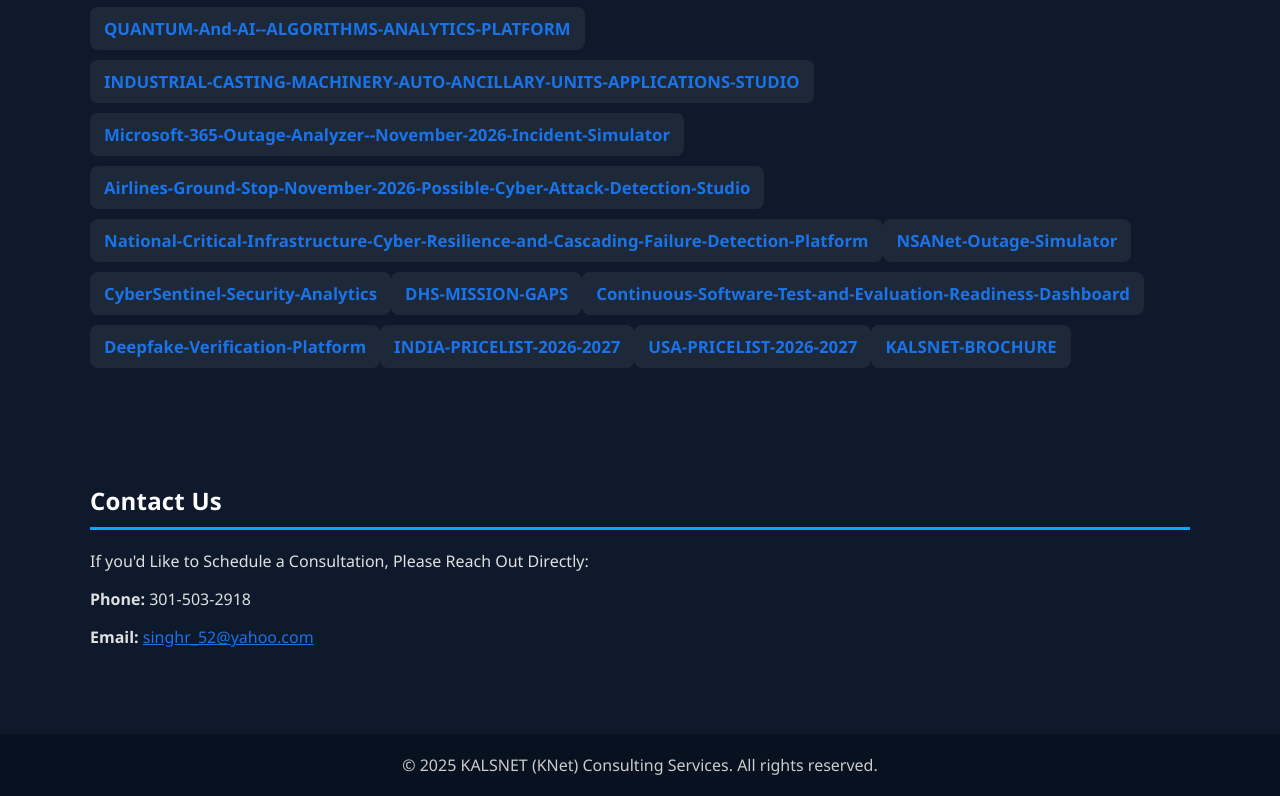
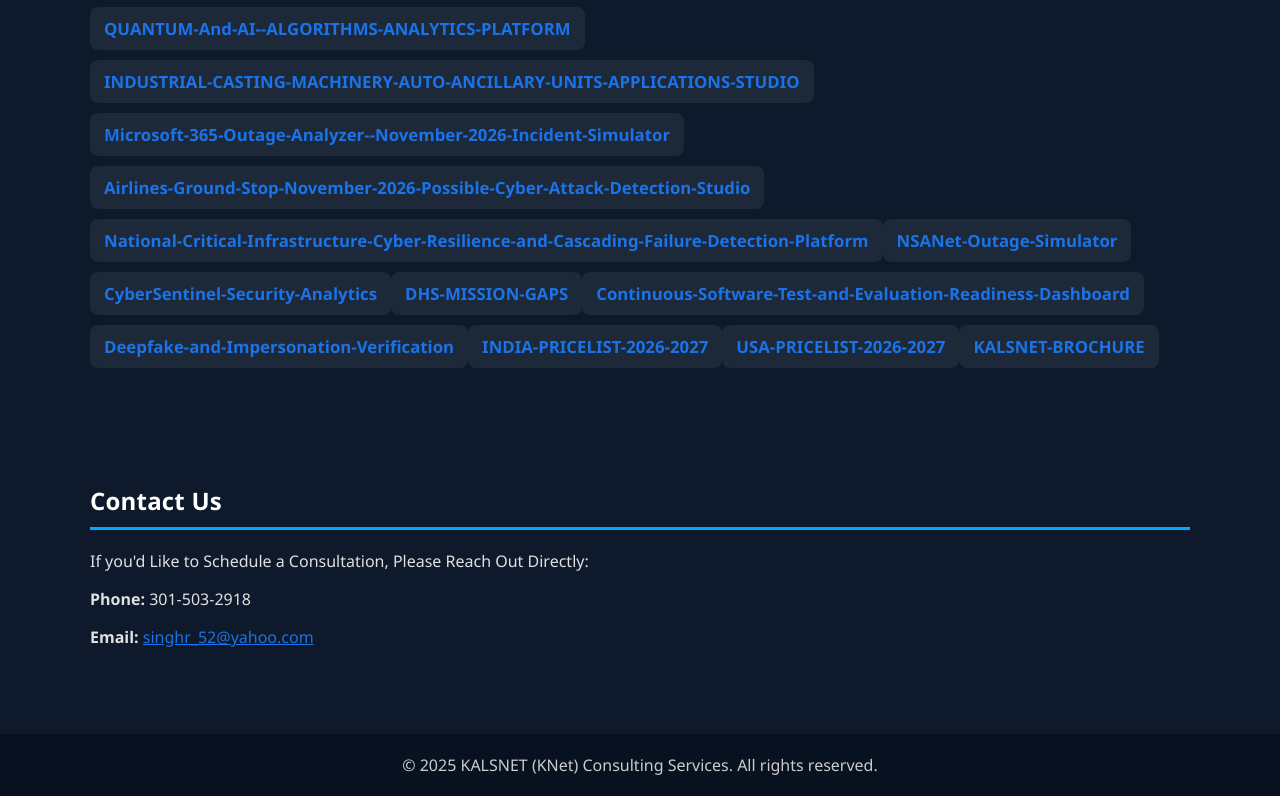
Before and after one commit to kalsr/KNet, a plain HTML site: page index.html in a window 1280 px wide. Shown: the part 6606-7402 px from the top of the page. Drawn offline with Linux system fonts and the light colour scheme.

Commit message:
Update Deepfake project link in index.html

```diff
--- a/index.html
+++ b/index.html
@@ -596,8 +596,8 @@
         <a href=" https://kalsr.github.io/Continuous-Software-Test-and-Evaluation-Readiness-Dashboard/" target="_blank" class="hub-link">
                <strong> Continuous-Software-Test-and-Evaluation-Readiness-Dashboard</strong> <br>
 
-        <a href=" https://kalsr.github.io/Deepfake-Verification-Platform/" target="_blank" class="hub-link">
-               <strong> Deepfake-Verification-Platform</strong> <br>
+        <a href=" https://kalsr.github.io/Deepfake-and-Impersonation-Verification/" target="_blank" class="hub-link">
+               <strong> Deepfake-and-Impersonation-Verification</strong> <br>
 
 
         <a href=" https://kalsr.github.io/India-Pricelist-2026-2027/" target="_blank" class="hub-link">
```
